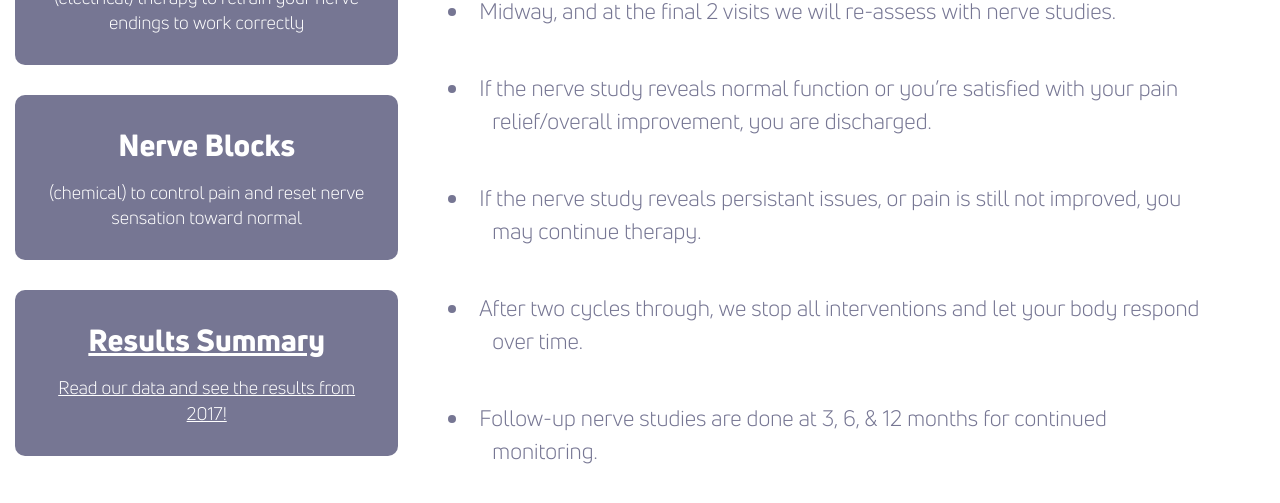
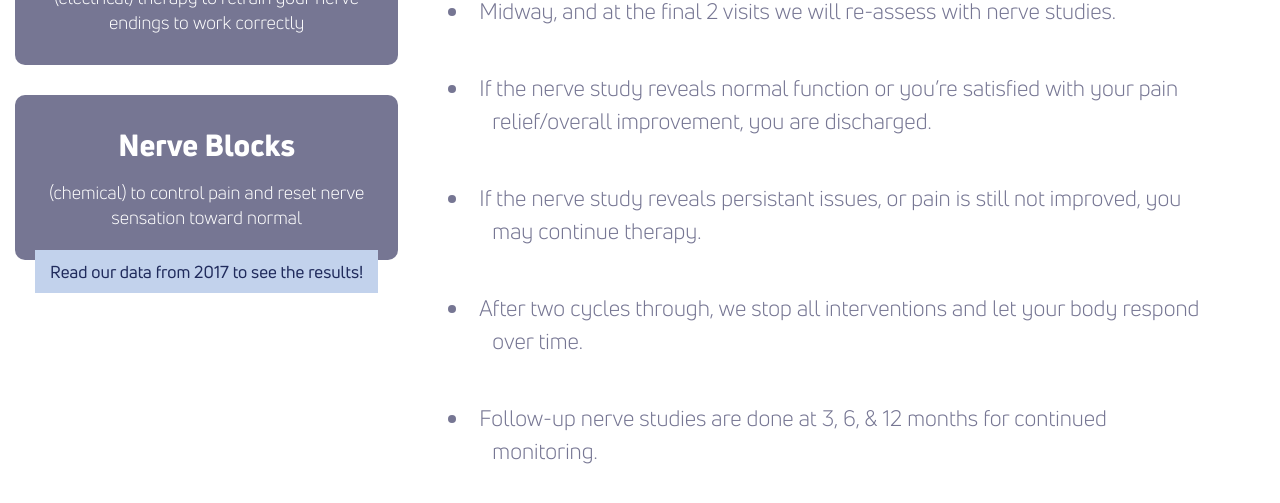
Before and after one commit to theneverwoods/gerstenberg.clinic, a Jekyll site: the page built from services/lower-extremity-treatment.html, in a window 1280 px wide and 900 px high, scrolled down 1344 px, cut to the strip 0-508 px from the top of the window. Shown: the top 503 px of the strip. Built offline with Jekyll 4.4.1, drawn with Linux system fonts in a browser that asks for light colours.

Commit message:
Update lower-extremity-treatment.html

```diff
--- a/services/lower-extremity-treatment.html
+++ b/services/lower-extremity-treatment.html
@@ -51,12 +51,7 @@ redirect_from: /foot-pain
 			<h2>Nerve Blocks</h2>
 			<p>(chemical) to control pain and reset nerve sensation toward normal</p>
 		</div>
-		<div class="card dark" color="light">
-			<a href="gerstenberg.clinic/pdf/results2017.pdf" target="_blank">
-			<h2>Results Summary</h2>
-			<p>Read our data and see the results from 2017!</p>
-			</a>
-		</div>
+		<a href="gerstenberg.clinic/pdf/results2017.pdf" target="_blank" class="btn">Read our data from 2017 to see the results!</a>
 	</div>
 	<div class="two-thirds">
 		<h3>Treatment Schedule</h3>
```
